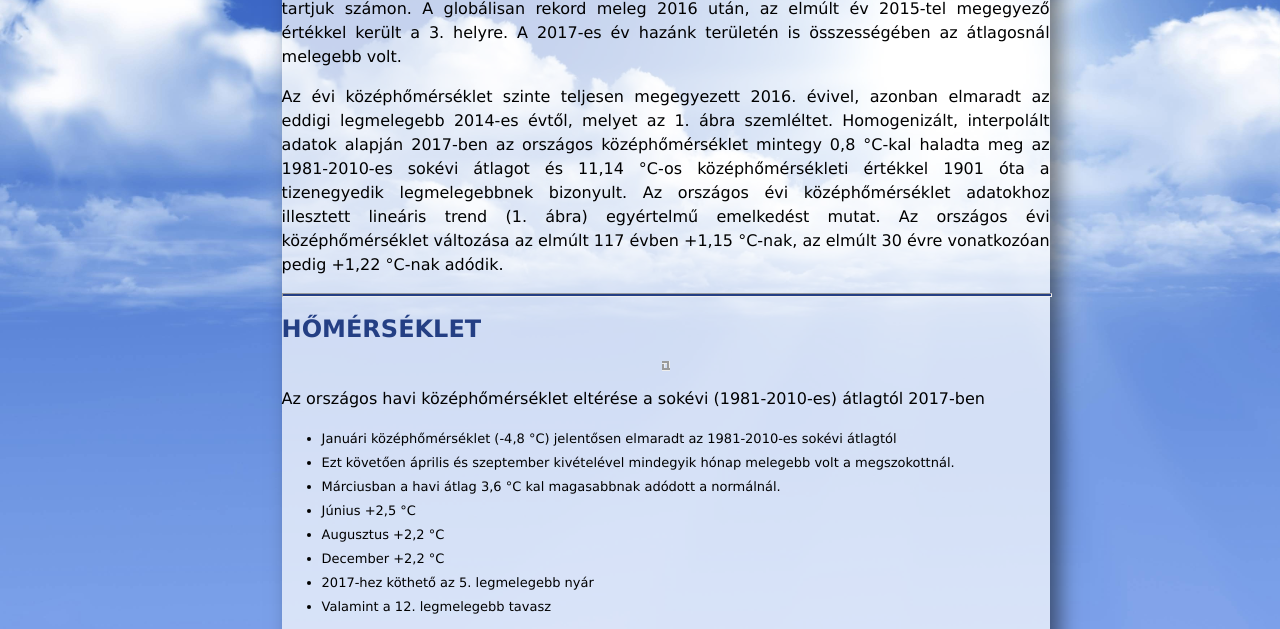
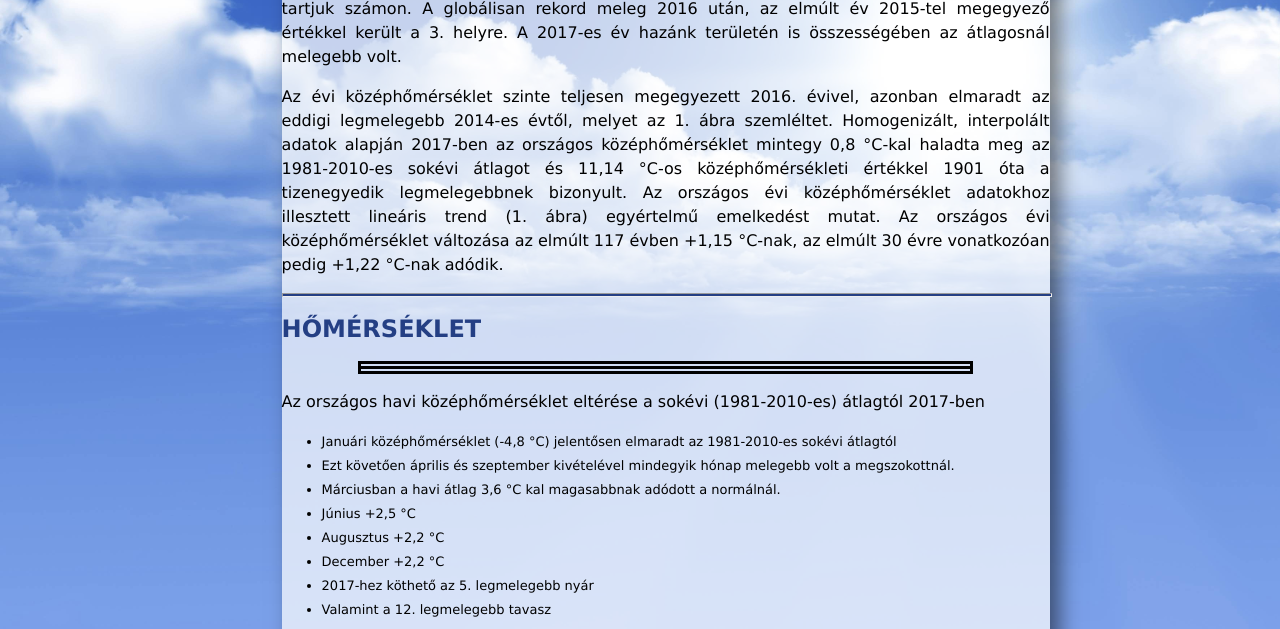
Before and after one commit to SzDavesz/idojaras_git_dolgozat_Szab-D-vid, a plain HTML site: page index.html in a window 1280 px wide. Shown: the part 159-788 px from the top of the page. Drawn offline with Linux system fonts and the light colour scheme.

Commit message:
táblázat css

```diff
--- a/ido.css
+++ b/ido.css
@@ -61,4 +61,10 @@ h1, h2{
 table{
 	border-collapse: collapse;
 	margin: 0 auto;
+	padding: 0;
+	width: 80%;
 }
+tr td{
+
+	border: 3px solid black;
+}
```
